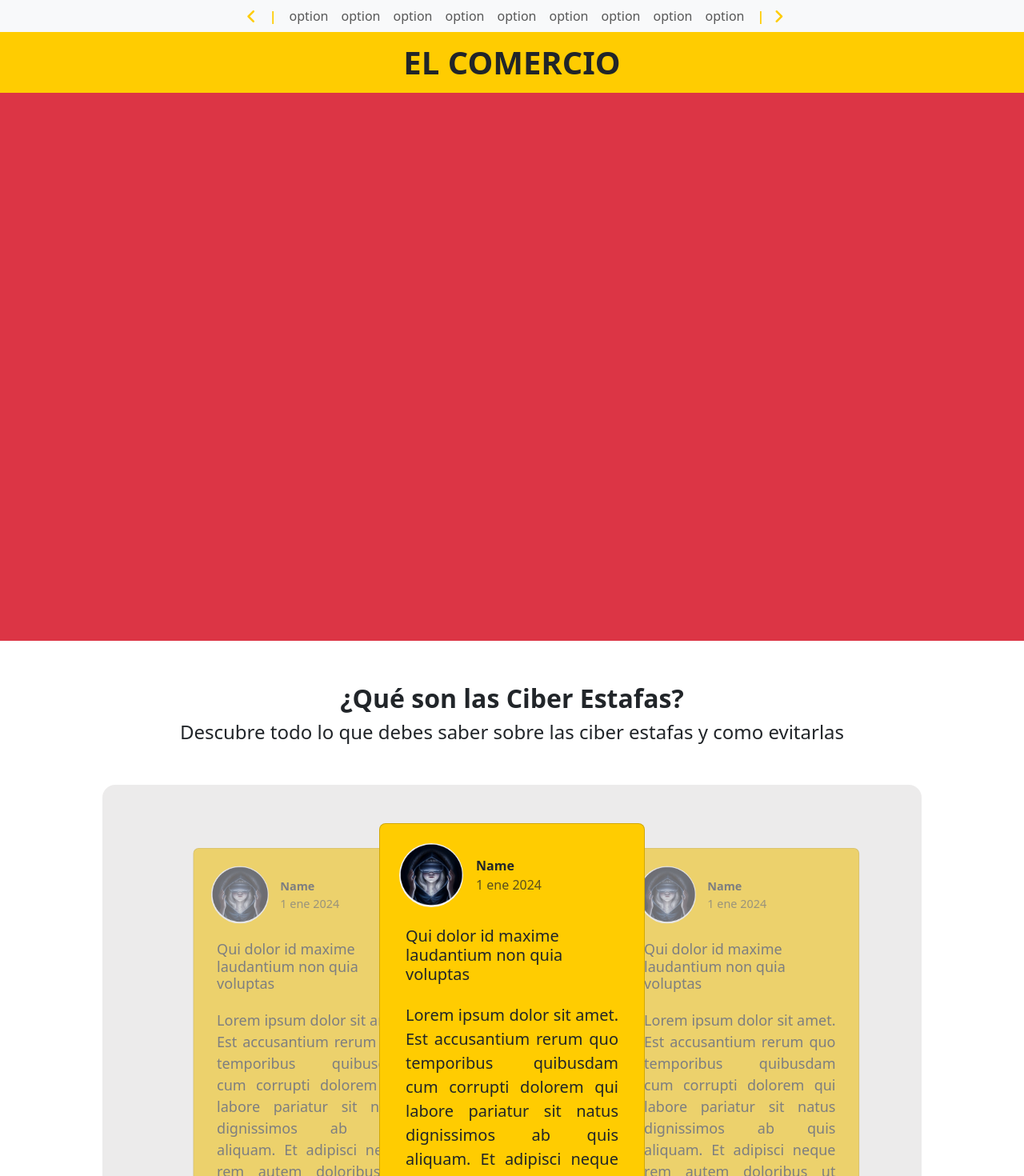
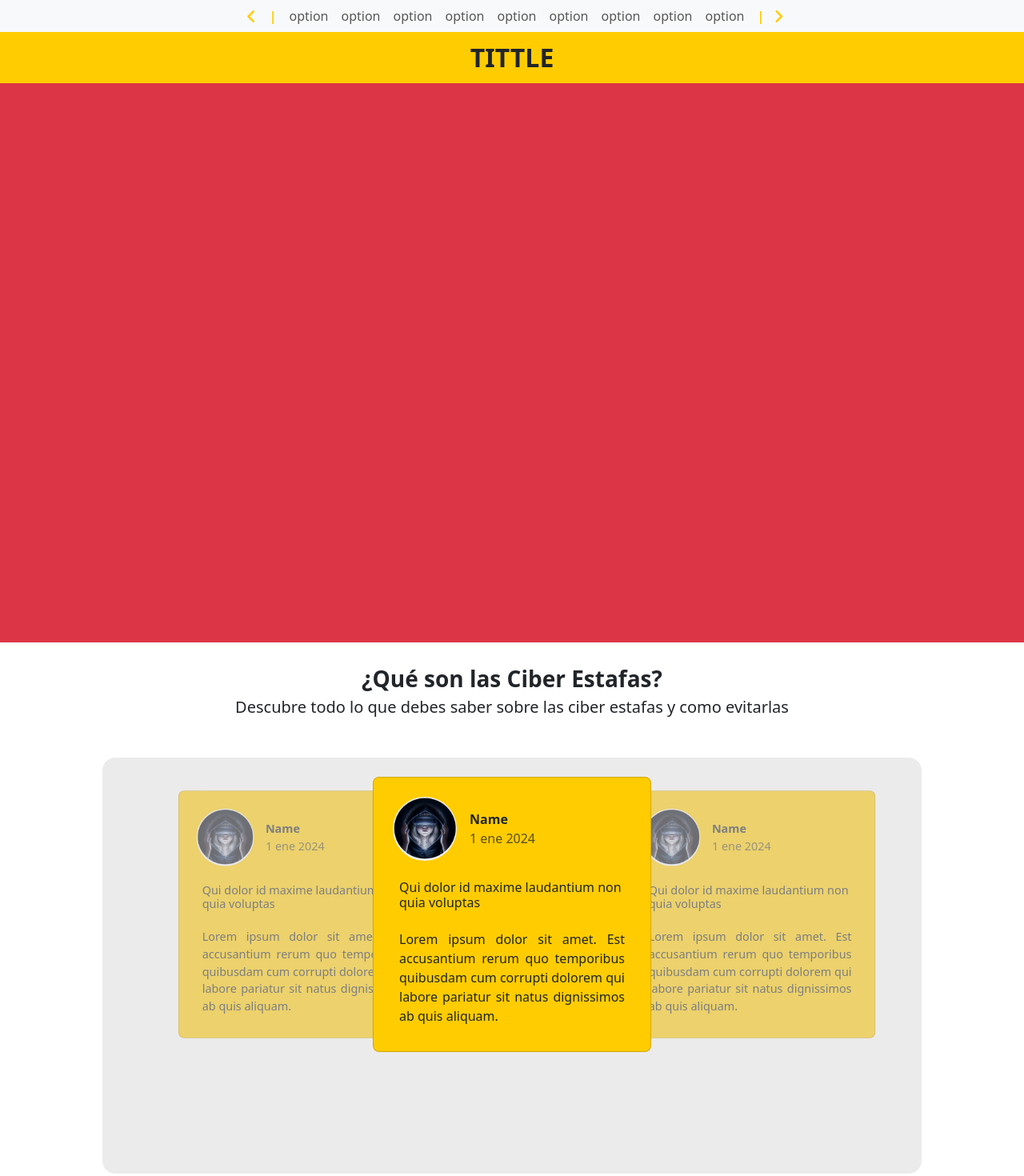
Before and after one commit to kevinstif/CYW, an Angular app: page /home in a window 1280 px wide. Shown: the top 1470 px of the page at 80% size. Built offline with nearby package versions, Linux system fonts and the light colour scheme.

Commit message:
feat: deploy

```diff
--- a/angular.json
+++ b/angular.json
@@ -16,6 +16,9 @@
             "outputPath": "dist/message-alert",
             "index": "src/index.html",
             "main": "src/main.ts",
+            "allowedCommonJsDependencies": [
+              "sweetalert2"
+            ],
             "polyfills": [
               "zone.js"
             ],
@@ -34,8 +37,8 @@
               "budgets": [
                 {
                   "type": "initial",
-                  "maximumWarning": "500kb",
-                  "maximumError": "1mb"
+                  "maximumWarning": "2mb",
+                  "maximumError": "5mb"
                 },
                 {
                   "type": "anyComponentStyle",
--- a/src/app/definition-card/definition-card.component.html
+++ b/src/app/definition-card/definition-card.component.html
@@ -1,23 +1,22 @@
 <div class="card p-3 custom-bg-primary rounded-3" style="max-width: 26rem;">
   <div class="row g-0 align-items-center p-2">
     <div class="col-auto">
-      <img src="./assets/img/Livia.png" class="card-img-icon img-fluid rounded-circle" alt="...">
+      <img src="./assets/img/Livia.png" class="card-img-icon img-fluid rounded-circle">
     </div>
     <div class="col ms-3">
       <div class="row">
-        <span class="fw-bold">Name</span>
+        <span class="fs-6 fw-bold">Name</span>
       </div>
       <div class="row text-muted">
-        <span>1 ene 2024</span>
+        <span class="fs-6">1 ene 2024</span>
       </div>
     </div>
   </div>
   <div class="card-body">
-    <h5 class="card-title mb-4">Qui dolor id maxime laudantium non quia voluptas</h5>
-    <p class="card-text fs-5 text-justify">
+    <h5 class="card-title fs-6 mb-4">Qui dolor id maxime laudantium non quia voluptas</h5>
+    <p class="card-text fs-6 text-justify">
       Lorem ipsum dolor sit amet. Est accusantium rerum quo temporibus quibusdam cum corrupti dolorem qui labore pariatur
-      sit natus dignissimos ab quis aliquam. Et adipisci neque rem autem doloribus ut vero perspiciatis qui beatae possimus
-      qui animi atque quo obcaecati iusto qui voluptas saepe.
+      sit natus dignissimos ab quis aliquam.
     </p>
   </div>
 </div>
--- a/src/app/definition-page/definition-page.component.css
+++ b/src/app/definition-page/definition-page.component.css
@@ -10,7 +10,7 @@
   left: 50%;
   transform: translateX(-50%);
   width: 80%;
-  height: 75%;
+  height: 65%;
   background-color: rgba(217, 216, 216, 0.5);
   z-index: 2;
   border-radius: 16px;
--- a/src/app/definition-page/definition-page.component.html
+++ b/src/app/definition-page/definition-page.component.html
@@ -1,15 +1,15 @@
 <div>
-  <div class="my-5">
+  <div class="my-4">
     <div class="text-center">
-      <span class="fs-2 fw-bold">¿Qué son las Ciber Estafas?</span>
+      <span class="fs-3 fw-bold">¿Qué son las Ciber Estafas?</span>
     </div>
     <div class="text-center">
-      <span class="fs-4">Descubre todo lo que debes saber sobre las ciber estafas y como evitarlas</span>
+      <span class="fs-5">Descubre todo lo que debes saber sobre las ciber estafas y como evitarlas</span>
     </div>
   </div>
-  <div class="overlay d-none d-lg-block"></div>
-  <div class="container p-5 my-5">
-    <div class="row justify-content-center">
+  <div class="container p-4 my-4">
+    <div class="overlay d-none d-lg-block"></div>
+    <div class="row justify-content-center my-4">
       <div class="col-lg-4 d-none d-lg-flex justify-content-center mb-3 translate-x-positive reduce">
         <app-definition-card></app-definition-card>
       </div>
--- a/src/app/front-page/front-page.component.css
+++ b/src/app/front-page/front-page.component.css
@@ -16,6 +16,6 @@
 }
 
 .section {
-  height: calc(100vh - 115px);
+  height: calc(100vh - 101px);
   overflow-x: hidden ;
 }
--- a/src/app/nav-bar/nav-bar.component.html
+++ b/src/app/nav-bar/nav-bar.component.html
@@ -38,7 +38,7 @@
   </nav>
   <nav class="nav-bar navbar-expand p-0 custom-bg-primary p-2">
     <div class="container-fluid d-flex justify-content-center align-items-center">
-      <span class="navbar-brand mb-0 fs-1 fw-bolder"> EL COMERCIO</span>
+      <span class="navbar-brand mb-0 fs-2 fw-bolder"> TITTLE</span>
     </div>
   </nav>
 </div>
```
Also changed, not shown: firebase.json (added), 1 other file (tests, documents, lock files or other folders).
